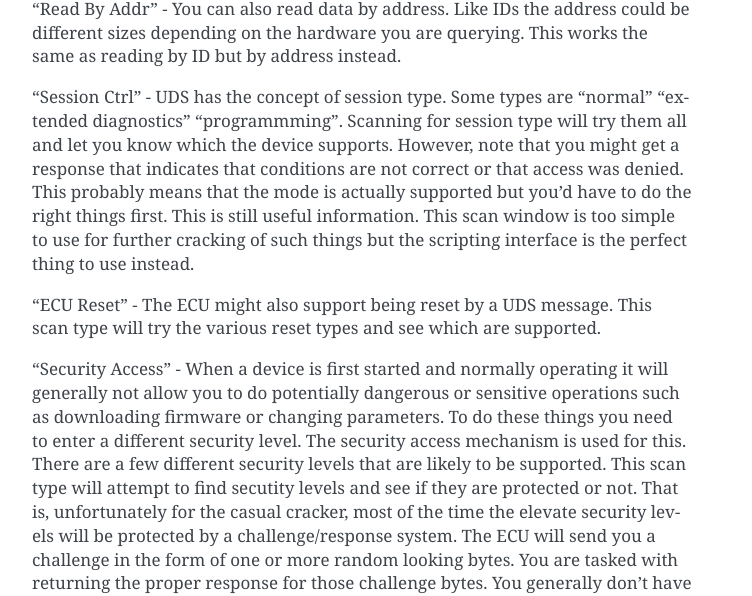
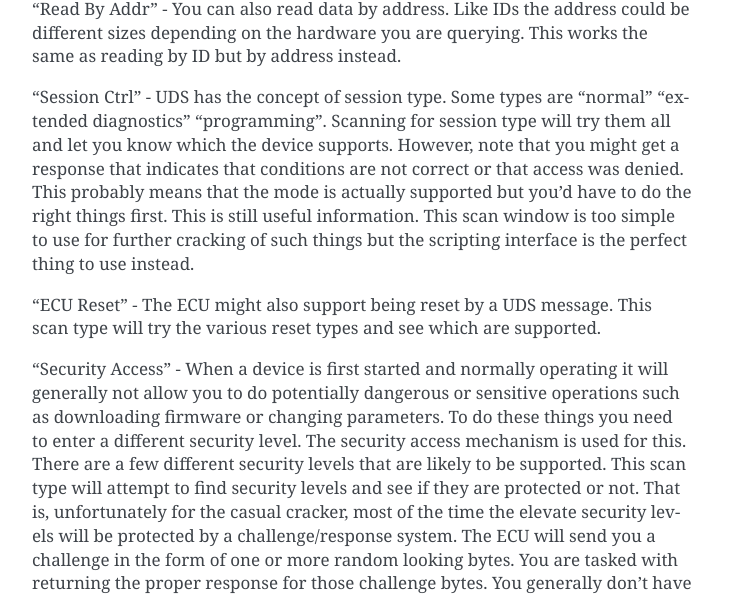
Before and after one commit to collin80/SavvyCAN, a Sphinx documentation site: the page built from docs/source/uds_scanner.rst, in a window 1280 px wide and 1400 px high, scrolled down 1477 px. Shown: the part 256-852 px from the top of the window, without its empty margins (388-1140 px from the left). Built offline with Sphinx 7.4.7, drawn with Linux system fonts in a browser that asks for light colours; some of the changed text lies outside the part shown.

Commit message:
Fix typos in uds_scanner.rst

```diff
--- a/docs/source/uds_scanner.rst
+++ b/docs/source/uds_scanner.rst
@@ -24,11 +24,11 @@
 
 "Read By Addr" - You can also read data by address. Like IDs the address could be different sizes depending on the hardware you are querying. This works the same as reading by ID but by address instead.
 
-"Session Ctrl" - UDS has the concept of session type. Some types are "normal" "extended diagnostics" "programmming". Scanning for session type will try them all and let you know which the device supports. However, note that you might get a response that indicates that conditions are not correct or that access was denied. This probably means that the mode is actually supported but you'd have to do the right things first. This is still useful information. This scan window is too simple to use for further cracking of such things but the scripting interface is the perfect thing to use instead.
+"Session Ctrl" - UDS has the concept of session type. Some types are "normal" "extended diagnostics" "programming". Scanning for session type will try them all and let you know which the device supports. However, note that you might get a response that indicates that conditions are not correct or that access was denied. This probably means that the mode is actually supported but you'd have to do the right things first. This is still useful information. This scan window is too simple to use for further cracking of such things but the scripting interface is the perfect thing to use instead.
 
 "ECU Reset" - The ECU might also support being reset by a UDS message. This scan type will try the various reset types and see which are supported.
 
-"Security Access" - When a device is first started and normally operating it will generally not allow you to do potentially dangerous or sensitive operations such as downloading firmware or changing parameters. To do these things you need to enter a different security level. The security access mechanism is used for this. There are a few different security levels that are likely to be supported. This scan type will attempt to find secutity levels and see if they are protected or not. That is, unfortunately for the casual cracker, most of the time the elevate security levels will be protected by a challenge/response system. The ECU will send you a challenge in the form of one or more random looking bytes. You are tasked with returning the proper response for those challenge bytes. You generally don't have very many guesses before your hands are slapped. Sometimes the C/R is actually fixed and you can just capture valid traffic once and then use the same response forever. Sometimes the C/R is stupidly easy or there are only a couple of different possible answers. Sometimes the ECU developer actually took more than 2 seconds to implement these features and your work will be cut out for you. This scan type will find which levels the ECU seems to support but is unlikely to actually unlock them.
+"Security Access" - When a device is first started and normally operating it will generally not allow you to do potentially dangerous or sensitive operations such as downloading firmware or changing parameters. To do these things you need to enter a different security level. The security access mechanism is used for this. There are a few different security levels that are likely to be supported. This scan type will attempt to find security levels and see if they are protected or not. That is, unfortunately for the casual cracker, most of the time the elevate security levels will be protected by a challenge/response system. The ECU will send you a challenge in the form of one or more random looking bytes. You are tasked with returning the proper response for those challenge bytes. You generally don't have very many guesses before your hands are slapped. Sometimes the C/R is actually fixed and you can just capture valid traffic once and then use the same response forever. Sometimes the C/R is stupidly easy or there are only a couple of different possible answers. Sometimes the ECU developer actually took more than 2 seconds to implement these features and your work will be cut out for you. This scan type will find which levels the ECU seems to support but is unlikely to actually unlock them.
 
 "Tester Present" - A scan that tries to see if tester present is supported. It almost certainly is. This scan can be used to sweep a wide range of addresses just to narrow down the list of addresses to scan more thoroughly. Normally tester present is sent periodically by a connected device just to let the ECU know that someone is still there.
 
```
